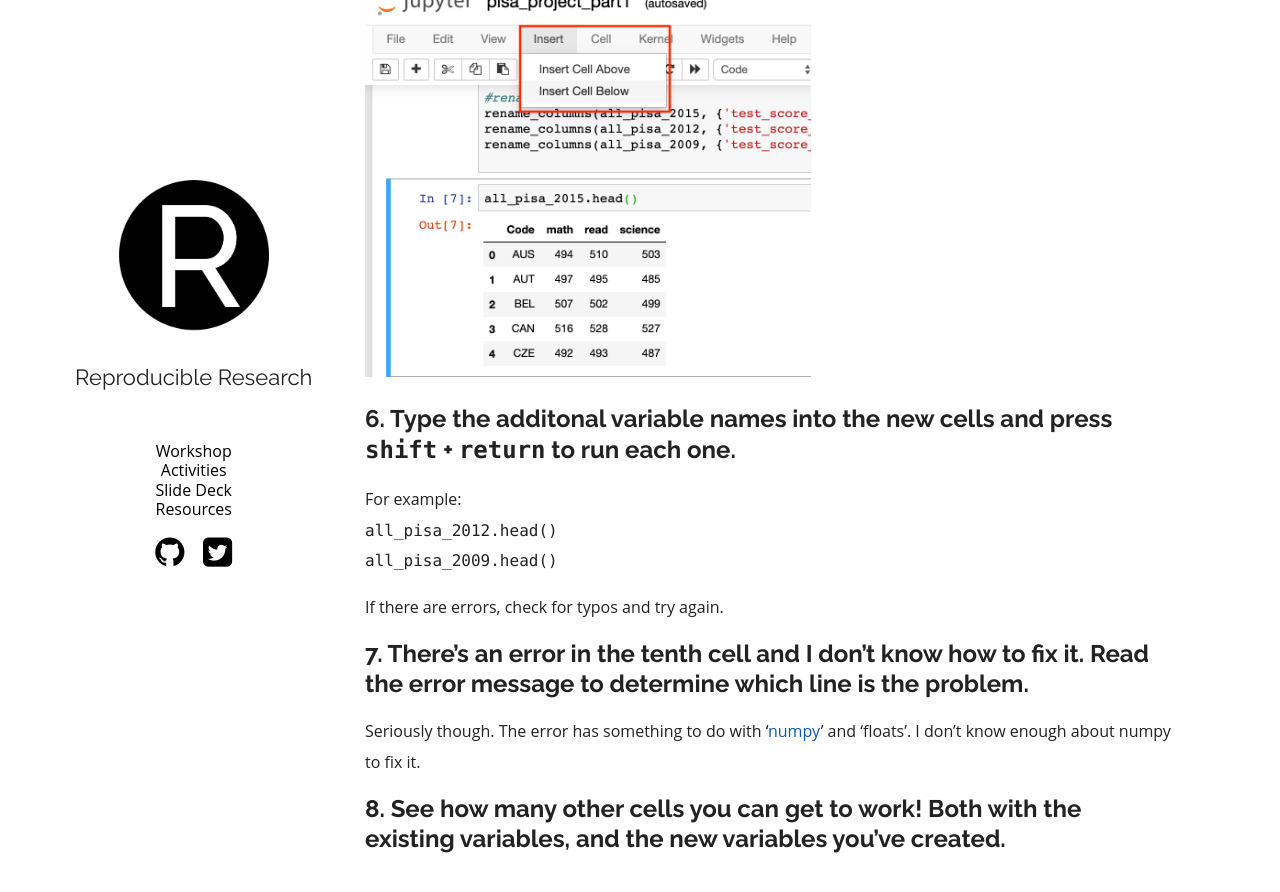
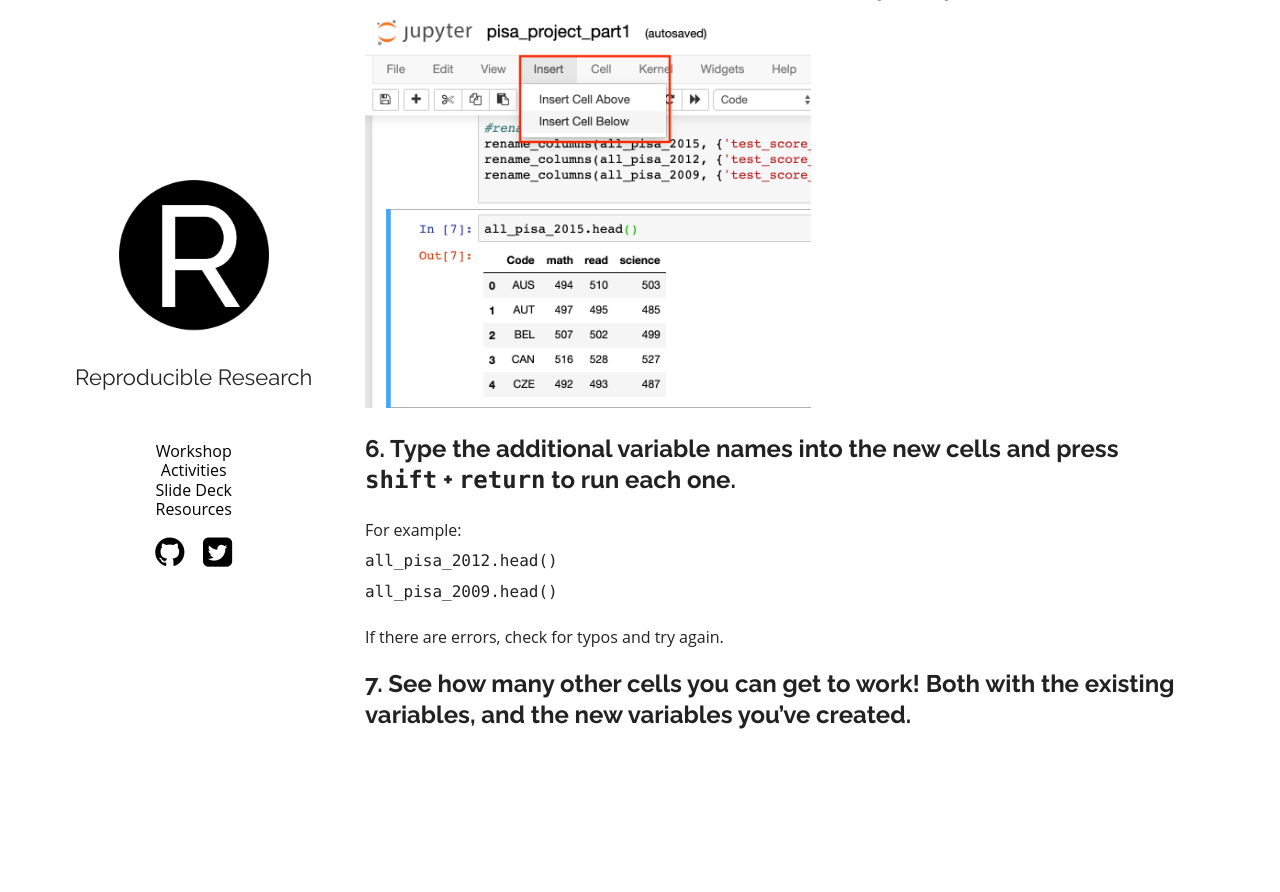
Before and after one commit to research-reuse/research-reuse.github.io, a Jekyll site: the page built from _posts/2019-10-09-activity4.md, in a window 1280 px wide and 900 px high, scrolled down 1350 px. Shown: the top 892 px of the window. Built offline with Jekyll 4.4.1, drawn with Linux system fonts in a browser that asks for light colours; after the commit the page ends 2125 px from its top, so only the background shows below that; some of the changed text lies outside the part shown.

Commit message:
fixing spelling and format

```diff
--- a/_posts/2019-10-09-activity4.md
+++ b/_posts/2019-10-09-activity4.md
@@ -30,7 +30,7 @@ From here on, the cell numbers in the Jupyter notebook will change depending on
 ![add new cells](/assets/add-cells.png)
 
 
-## 6. Type the additonal variable names into the new cells and press `shift` + `return` to run each one.
+## 6. Type the additional variable names into the new cells and press `shift` + `return` to run each one.
 
 For example:
 `all_pisa_2012.head()`
@@ -38,8 +38,4 @@ For example:
 
 If there are errors, check for typos and try again.
 
-## 7. There's an error in the tenth cell and I don't know how to fix it. Read the error message to determine which line is the problem.
-
-Seriously though. The error has something to do with '[numpy](https://numpy.org)' and 'floats'. I don't know enough about numpy to fix it.
-
-## 8. See how many other cells you can get to work! Both with the existing variables, and the new variables you've created.
+## 7. See how many other cells you can get to work! Both with the existing variables, and the new variables you've created.
```
Also changed, not shown: other parts of _posts/2019-10-09-activity4.md (+1 -1 lines), index.md (+1 -1 lines).
